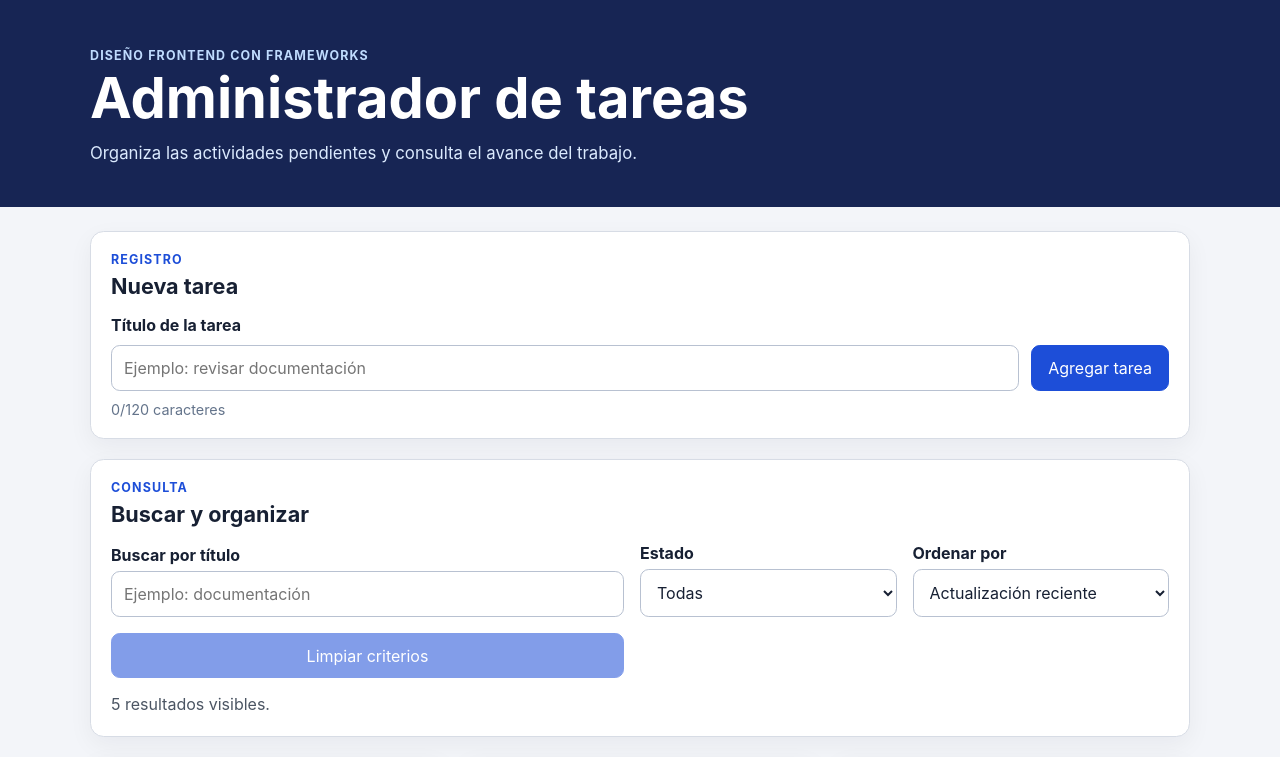
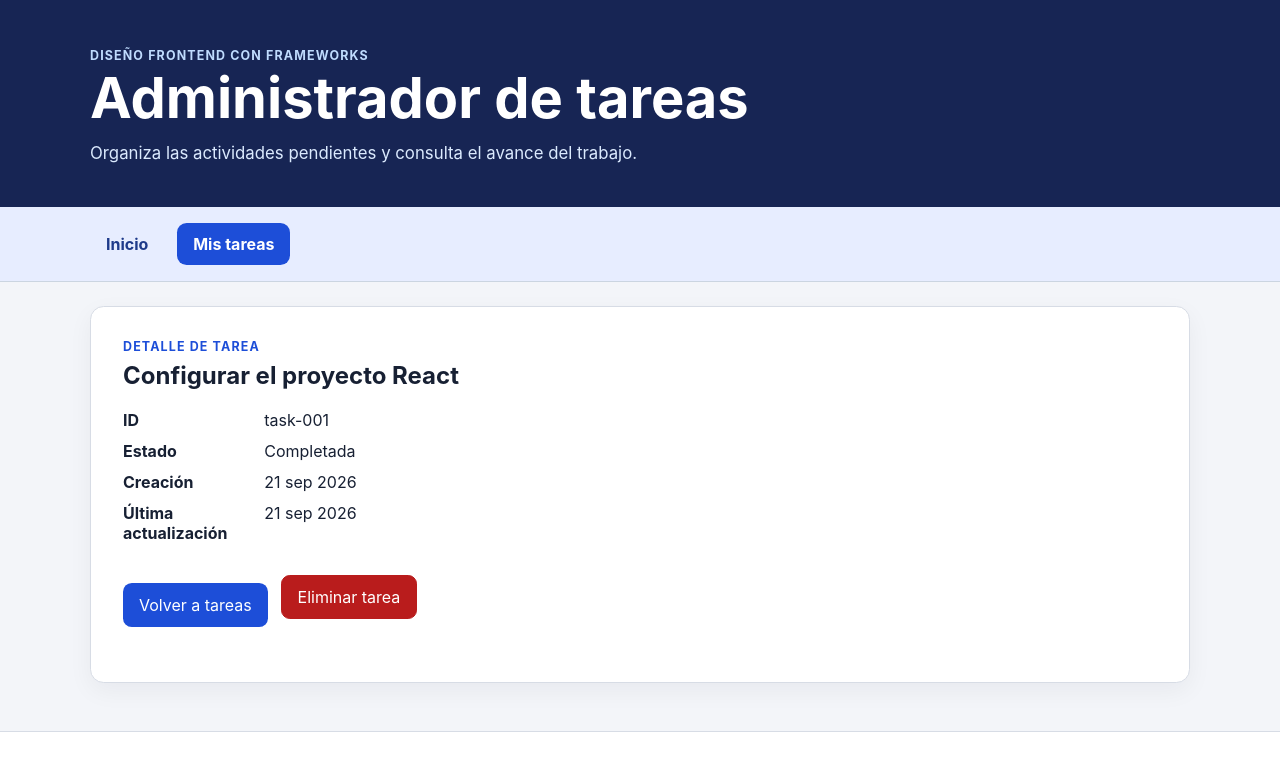
Before and after one commit to JesusPalafox/task-manager-frontend, a React (Vite) app: page /tasks/task-001 in a window 1280 px wide. Shown: the top 757 px of the page. Built offline with nearby package versions, Linux system fonts and the light colour scheme.

Commit message:
feat(front-a9): navegación declarativa, páginas y detalle

```diff
--- a/package.json
+++ b/package.json
@@ -11,7 +11,8 @@
   },
   "dependencies": {
     "react": "^19.3.1",
-    "react-dom": "^19.3.1"
+    "react-dom": "^19.3.1",
+    "react-router": "7.18.4"
   },
   "devDependencies": {
     "@types/node": "^24.19.2",
--- a/src/App.tsx
+++ b/src/App.tsx
@@ -1,12 +1,13 @@
 import { useEffect, useState } from 'react';
-import { AppHeader } from './components/AppHeader';
-import { TaskFilters } from './components/TaskFilters';
-import { TaskForm } from './components/TaskForm';
-import { TaskList } from './components/TaskList';
-import { TaskSummary } from './components/TaskSummary';
+import { Route, Routes } from 'react-router';
 import { tasks as initialTasks } from './data/tasks';
+import { AppLayout } from './layouts/AppLayout';
 import type { Task } from './models/task.interface';
 import type { TaskFilter, TaskSort } from './models/task-view.types';
+import { HomePage } from './pages/HomePage';
+import { NotFoundPage } from './pages/NotFoundPage';
+import { TaskDetailPage } from './pages/TaskDetailPage';
+import { TasksPage } from './pages/TasksPage';
 import { getVisibleTasks } from './services/task-query.service';
 import { loadTasks, saveTasks } from './services/task-storage.service';
 
@@ -57,12 +58,13 @@ export default function App() {
     ));
   }
 
-  function handleDeleteTask(id: string): void {
+  function handleDeleteTask(id: string): boolean {
     const selectedTask = tasks.find((task) => task.id === id);
-    if (!selectedTask) return;
+    if (!selectedTask) return false;
     const shouldDelete = window.confirm(`¿Eliminar la tarea "${selectedTask.title}"?`);
-    if (!shouldDelete) return;
+    if (!shouldDelete) return false;
     setTasks((currentTasks) => currentTasks.filter((task) => task.id !== id));
+    return true;
   }
 
   function handleClearCriteria(): void {
@@ -72,34 +74,22 @@ export default function App() {
   }
 
   return (
-    <div className="app-shell">
-      <AppHeader />
-      <main className="app-main">
-        <TaskForm onAddTask={handleAddTask} />
-        <TaskFilters
-          query={query}
-          filter={filter}
-          sortBy={sortBy}
-          resultCount={visibleTasks.length}
-          onQueryChange={setQuery}
-          onFilterChange={setFilter}
-          onSortChange={setSortBy}
-          onClear={handleClearCriteria}
-        />
-        <TaskSummary tasks={tasks} />
-        <TaskList
-          tasks={visibleTasks}
-          emptyMessage={emptyMessage}
-          onToggleStatus={handleToggleStatus}
-          onEditTask={handleEditTask}
-          onDeleteTask={handleDeleteTask}
-        />
-      </main>
-      <footer className="app-footer">
-        <div className="app-footer__content">
-          <p>Administrador de tareas - Frontend EC2</p>
-        </div>
-      </footer>
-    </div>
+    <Routes>
+      <Route element={<AppLayout />}>
+        <Route index element={<HomePage tasks={tasks} />} />
+        <Route path="tasks" element={<TasksPage
+          tasks={tasks} visibleTasks={visibleTasks} query={query}
+          filter={filter} sortBy={sortBy} emptyMessage={emptyMessage}
+          onAddTask={handleAddTask} onQueryChange={setQuery}
+          onFilterChange={setFilter} onSortChange={setSortBy}
+          onClearCriteria={handleClearCriteria} onToggleStatus={handleToggleStatus}
+          onEditTask={handleEditTask} onDeleteTask={handleDeleteTask}
+        />} />
+        <Route path="tasks/:taskId" element={
+          <TaskDetailPage tasks={tasks} onDeleteTask={handleDeleteTask} />
+        } />
+        <Route path="*" element={<NotFoundPage />} />
+      </Route>
+    </Routes>
   );
 }
--- /dev/null
+++ b/src/components/AppNavigation.tsx
@@ -0,0 +1,11 @@
+import { NavLink } from 'react-router';
+export function AppNavigation() {
+  return <nav className="app-navigation" aria-label="Navegación principal">
+    <NavLink to="/" end className={({ isActive }) => isActive ? 'active' : ''}>
+      Inicio
+    </NavLink>
+    <NavLink to="/tasks" className={({ isActive }) => isActive ? 'active' : ''}>
+      Mis tareas
+    </NavLink>
+  </nav>;
+}
--- a/src/components/TaskItem.tsx
+++ b/src/components/TaskItem.tsx
@@ -1,5 +1,7 @@
 import { useState } from 'react';
 import type { FormEvent } from 'react';
+import { Link } from 'react-router';
+import { formatTaskDate } from '../utils/date';
 import type { Task } from '../models/task.interface';
 import {
   TASK_TITLE_MAX_LENGTH,
@@ -11,10 +13,6 @@ interface TaskItemProps {
   onToggleStatus: (id: string) => void;
   onEditTask: (id: string, title: string) => void;
   onDeleteTask: (id: string) => void;
-}
-
-function formatTaskDate(value: string): string {
-  return new Intl.DateTimeFormat('es-MX', { dateStyle: 'medium' }).format(new Date(value));
 }
 
 export function TaskItem({ task, onToggleStatus, onEditTask, onDeleteTask }: TaskItemProps) {
@@ -83,7 +81,7 @@ export function TaskItem({ task, onToggleStatus, onEditTask, onDeleteTask }: Tas
           </form>
         ) : (
           <>
-            <h3 className="task-item__title">{title}</h3>
+            <h3 className="task-item__title"><Link to={`/tasks/${id}`}>{title}</Link></h3>
             <span className={`status-badge status-badge--${status}`}>
               {statusLabel}
             </span>
--- /dev/null
+++ b/src/layouts/AppLayout.tsx
@@ -0,0 +1,15 @@
+import { Outlet } from 'react-router';
+import { AppHeader } from '../components/AppHeader';
+import { AppNavigation } from '../components/AppNavigation';
+export function AppLayout() {
+  return <div className="app-shell">
+    <AppHeader />
+    <AppNavigation />
+    <main className="app-main"><Outlet /></main>
+    <footer className="app-footer">
+      <div className="app-footer__content">
+        <p>Administrador de tareas · Diseño Frontend EC3</p>
+      </div>
+    </footer>
+  </div>;
+}
--- a/src/main.tsx
+++ b/src/main.tsx
@@ -1,6 +1,7 @@
 import { StrictMode } from 'react';
 import { createRoot } from 'react-dom/client';
 
+import { BrowserRouter } from 'react-router';
 import App from './App';
 import './styles/index.css';
 
@@ -12,6 +13,6 @@ if (!rootElement) {
 
 createRoot(rootElement).render(
   <StrictMode>
-    <App />
+    <BrowserRouter><App /></BrowserRouter>
   </StrictMode>,
 );
--- /dev/null
+++ b/src/pages/HomePage.tsx
@@ -0,0 +1,14 @@
+import { Link } from 'react-router';
+import { TaskSummary } from '../components/TaskSummary';
+import type { Task } from '../models/task.interface';
+export function HomePage({ tasks }: { tasks: Task[] }) {
+  return <div className="page-stack">
+    <section className="panel welcome-panel">
+      <p className="section-heading__eyebrow">Inicio</p>
+      <h2>Bienvenido al administrador de tareas</h2>
+      <p>Organiza tus actividades, consulta tus avances y controla sus estados.</p>
+      <Link className="button-link" to="/tasks">Ir a mis tareas</Link>
+    </section>
+    <TaskSummary tasks={tasks} />
+  </div>;
+}
--- /dev/null
+++ b/src/pages/NotFoundPage.tsx
@@ -0,0 +1,9 @@
+import { Link } from 'react-router';
+export function NotFoundPage({ title = 'Página no encontrada',
+  message = 'La dirección que intentaste abrir no existe.' }:
+  { title?: string; message?: string }) {
+  return <section className="panel not-found" role="status">
+    <h2>{title}</h2><p>{message}</p>
+    <Link className="button-link" to="/">Regresar al inicio</Link>
+  </section>;
+}
--- /dev/null
+++ b/src/pages/TaskDetailPage.tsx
@@ -0,0 +1,28 @@
+import { Link, useNavigate, useParams } from 'react-router';
+import type { Task } from '../models/task.interface';
+import { formatTaskDate } from '../utils/date';
+import { NotFoundPage } from './NotFoundPage';
+interface Props { tasks: Task[]; onDeleteTask: (id: string) => boolean }
+export function TaskDetailPage({ tasks, onDeleteTask }: Props) {
+  const { taskId } = useParams<{ taskId: string }>();
+  const navigate = useNavigate();
+  const task = tasks.find(item => item.id === taskId);
+  if (!task) return <NotFoundPage title="Tarea no encontrada"
+    message="No existe una tarea con ese identificador." />;
+  return <section className="panel task-detail">
+    <p className="section-heading__eyebrow">Detalle de tarea</p>
+    <h2>{task.title}</h2>
+    <dl>
+      <dt>ID</dt><dd>{task.id}</dd>
+      <dt>Estado</dt><dd>{task.status === 'completed' ? 'Completada' : 'Pendiente'}</dd>
+      <dt>Creación</dt><dd>{formatTaskDate(task.createdAt)}</dd>
+      <dt>Última actualización</dt><dd>{formatTaskDate(task.updatedAt)}</dd>
+    </dl>
+    <div className="detail-actions">
+      <Link className="button-link" to="/tasks">Volver a tareas</Link>
+      <button className="button-danger" type="button" onClick={() => {
+        if (onDeleteTask(task.id)) navigate('/tasks', { replace: true });
+      }}>Eliminar tarea</button>
+    </div>
+  </section>;
+}
--- /dev/null
+++ b/src/pages/TasksPage.tsx
@@ -0,0 +1,40 @@
+import { TaskForm } from '../components/TaskForm';
+import { TaskFilters } from '../components/TaskFilters';
+import { TaskSummary } from '../components/TaskSummary';
+import { TaskList } from '../components/TaskList';
+import type { Task } from '../models/task.interface';
+import type { TaskFilter, TaskSort } from '../models/task-view.types';
+interface Props {
+  tasks: Task[];
+  visibleTasks: Task[];
+  query: string;
+  filter: TaskFilter;
+  sortBy: TaskSort;
+  emptyMessage: string;
+  onAddTask: (title: string) => void;
+  onQueryChange: (value: string) => void;
+  onFilterChange: (value: TaskFilter) => void;
+  onSortChange: (value: TaskSort) => void;
+  onClearCriteria: () => void;
+  onToggleStatus: (id: string) => void;
+  onEditTask: (id: string, title: string) => void;
+  onDeleteTask: (id: string) => boolean;
+}
+export function TasksPage(props: Props) {
+  return <div className="page-stack">
+    <h2 className="page-title">Mis tareas</h2>
+    <TaskForm onAddTask={props.onAddTask} />
+    <TaskFilters
+      query={props.query} filter={props.filter} sortBy={props.sortBy}
+      resultCount={props.visibleTasks.length}
+      onQueryChange={props.onQueryChange}
+      onFilterChange={props.onFilterChange} onSortChange={props.onSortChange}
+      onClear={props.onClearCriteria}
+    />
+    <TaskSummary tasks={props.tasks} />
+    <TaskList tasks={props.visibleTasks} emptyMessage={props.emptyMessage}
+      onToggleStatus={props.onToggleStatus} onEditTask={props.onEditTask}
+      onDeleteTask={props.onDeleteTask}
+    />
+  </div>;
+}
--- a/src/styles/index.css
+++ b/src/styles/index.css
@@ -392,3 +392,15 @@ input[aria-invalid='true'] {
 @media (max-width: 760px) {
   .filters-grid { grid-template-columns: 1fr; }
 }
+
+/* Navegación y páginas — EC3 F1 A9 */
+.app-navigation{display:flex;gap:.8rem;padding:1rem max(1.5rem,calc((100% - 1100px)/2));background:#e7edff;border-bottom:1px solid #cbd5e1}
+.app-navigation a{padding:.7rem 1rem;border-radius:.6rem;color:#1e3a8a;font-weight:700;text-decoration:none}
+.app-navigation a.active{background:#1d4ed8;color:white}
+.page-stack{display:grid;gap:1.25rem}.page-title{margin:0}
+.welcome-panel,.not-found,.task-detail{padding:2rem}
+.button-link{display:inline-block;background:#1d4ed8;color:white;padding:.75rem 1rem;border-radius:.55rem;text-decoration:none;margin-top:1rem}
+.task-detail dl{display:grid;grid-template-columns:130px minmax(0,1fr);gap:.7rem;overflow-wrap:anywhere}
+.task-detail dt{font-weight:700}.task-detail dd{margin:0}
+.detail-actions{display:flex;gap:.8rem;align-items:center;flex-wrap:wrap;margin-top:1.5rem}
+.task-item__title a{color:inherit;text-decoration:underline;text-underline-offset:3px}
--- /dev/null
+++ b/src/utils/date.ts
@@ -0,0 +1,3 @@
+export function formatTaskDate(date: string): string {
+  return new Intl.DateTimeFormat('es-MX', { dateStyle: 'medium' }).format(new Date(date));
+}
```
Also changed, not shown: 1 other file (tests, documents, lock files or other folders).
